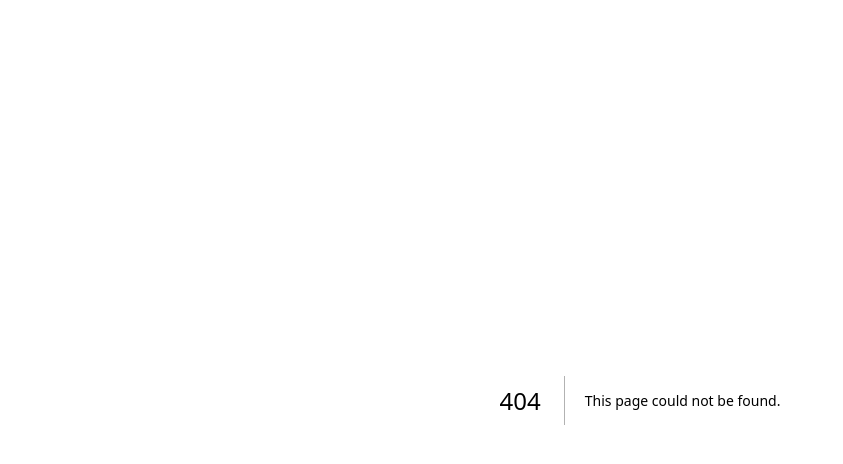
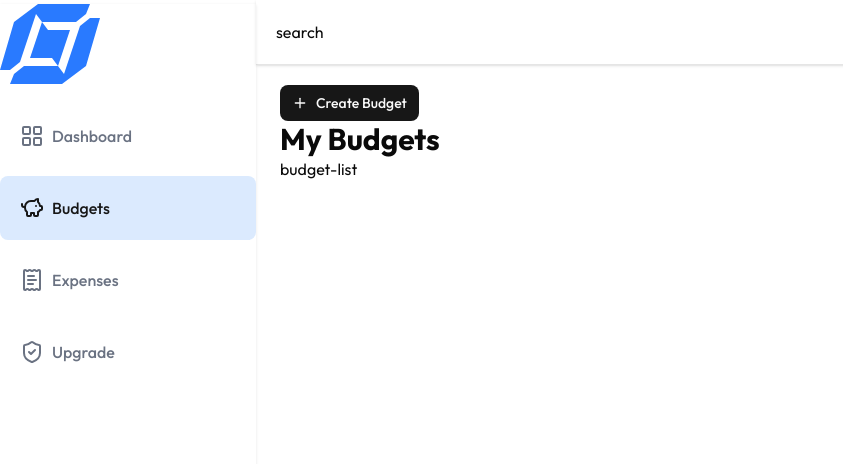
Before and after one commit to ashwani02-ctrl/expense-tracker, a Next.js app: page /dashboard/budgets in a window 1280 px wide. Before the commit this address had no page. Shown: the top 464 px of the page, without its empty margins (0-843 px from the left). Built offline with nearby package versions, Linux system fonts and the light colour scheme.

Commit message:
fixed database connectivity and redirect issue

```diff
--- a/app/(routes)/dashboard/_components/sidenav.jsx
+++ b/app/(routes)/dashboard/_components/sidenav.jsx
@@ -36,14 +36,14 @@ function SideNav() {
 
     const path = usePathname();
     useEffect(() => {
-        console.log(path)
-    }, [])
+
+    }, [path])
 
 
     return (
         <div >
-            <div className="h-screen shadow-sm">
-                <Image src={'./logo.svg'}
+            <div className="h-screen shadow-sm mt-1">
+                <Image src='/logo.svg'
                     alt='logo'
                     width={100}
                     height={100}
--- /dev/null
+++ b/app/(routes)/dashboard/budgets/_components/BudgetForm.jsx
@@ -0,0 +1,7 @@
+export default function BudgetForm(){
+    return (
+        <div>
+
+        </div>
+    )
+}
--- /dev/null
+++ b/app/(routes)/dashboard/budgets/_components/BudgetList.jsx
@@ -0,0 +1,7 @@
+export default function BudgetList(){
+    return (
+        <div>
+            budget-list
+        </div>
+    )
+}
--- /dev/null
+++ b/app/(routes)/dashboard/budgets/page.jsx
@@ -0,0 +1,20 @@
+import React from "react";
+import { Button } from "@/components/ui/button";
+import { PlusIcon } from "lucide-react";
+import BudgetList from "./_components/BudgetList";
+
+function Budget(){
+    return (
+        <div className="mt-5 ml-6">
+           <Button>
+           <PlusIcon/>
+           Create Budget</Button>
+
+           <h2 className="text-3xl font-bold">My Budgets</h2>
+           <BudgetList/>
+
+        </div>
+    )
+}
+
+export default Budget;
--- a/app/(routes)/dashboard/page.jsx
+++ b/app/(routes)/dashboard/page.jsx
@@ -1,9 +1,35 @@
 import React from "react";
+import { budgets } from "@/db/schema";
+import { db } from "@/db";
+import { verifyJwt } from "@/lib/jwt";
+import { redirect } from "next/navigation";
+import { cookies } from "next/headers";
+import { eq } from "drizzle-orm";
 
-function Dashboard(){
+export default async function Dashboard() {
+
+    const token = (await cookies()).get("token")?.value;
+    if (!token) {
+        redirect("/login");
+    }
+
+    const payload = verifyJwt(token);
+    console.log(payload);
+
+
+    const checkUserBudget = await db
+        .select()
+        .from(budgets)
+        .where(eq(budgets.createdBy, payload.email));
+
+    console.log("Payload:", payload);
+    console.log("Budgets:", checkUserBudget);
+
+    if (checkUserBudget.length === 0) {
+
+        redirect("/dashboard/budgets")
+    }
     return (
         <div>dashboard</div>
     )
 }
-
-export default Dashboard
--- a/app/api/auth/login/route.ts
+++ b/app/api/auth/login/route.ts
@@ -28,7 +28,10 @@ export async function POST(req: Request) {
     );
   }
 
-  const token = signJwt({ userId: user.id });
+  const token = signJwt({
+    userId: user.id,
+    email: user.email
+  });
 
   const res = NextResponse.json({ success: true });
 
--- a/db/schema.ts
+++ b/db/schema.ts
@@ -1,7 +1,18 @@
-import { pgTable, serial, text } from "drizzle-orm/pg-core";
+import { pgTable, serial, text, numeric, timestamp } from "drizzle-orm/pg-core";
 
 export const users = pgTable("users", {
   id: serial("id").primaryKey(),
   email: text("email").notNull().unique(),
   password: text("password").notNull(),
 });
+
+export const budgets = pgTable("budgets", {
+  id: serial("id").primaryKey(),
+  name: text("name").notNull(),
+  amount: numeric("amount").notNull(),
+  icon: text("icon"),
+  createdBy: text("createdBy")
+  .notNull()
+  .references(()=> users.email),
+  createdAt: timestamp("createdAt").defaultNow(),
+});
--- a/package.json
+++ b/package.json
@@ -5,7 +5,9 @@
   "scripts": {
     "dev": "next dev",
     "build": "next build",
-    "start": "next start"
+    "start": "next start",
+    "db:push": "npx drizzle-kit push",
+    "db:studio": "npx drizzle-kit studio"
   },
   "dependencies": {
     "@neondatabase/serverless": "^1.0.2",
```
Also changed, not shown: app/(routes)/dashboard/layout.jsx (+5 -6 lines).
